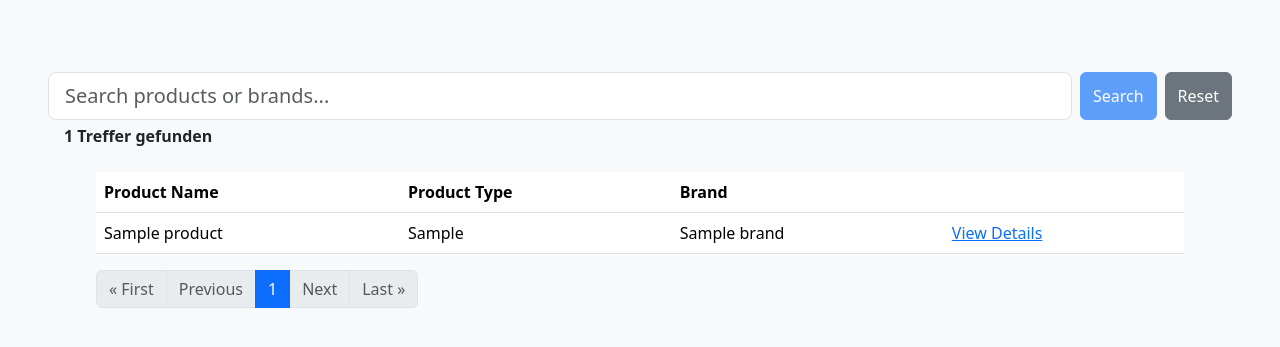
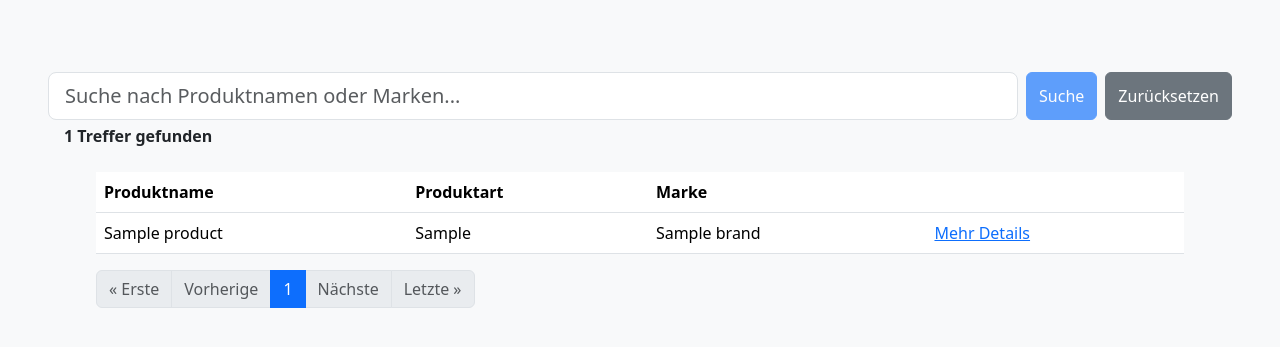
Before and after one commit to jojobeee/schrumpflation-app, a Django app: page / in a window 1280 px wide. Shown: the part 56-403 px from the top of the page. Run offline with Django 4.2, Linux system fonts and the light colour scheme; tables that the repository leaves empty hold one stand-in row (values such as "Sample post").

Commit message:
index deutsche begriffe

```diff
--- a/product/templates/product/index.html
+++ b/product/templates/product/index.html
@@ -2,9 +2,9 @@
 {% block body %}
 <form method="get" id="searchForm" class="me-5 ms-5 mt-5 pt-4">
   <div class="d-flex">
-    <input class="form-control form-control-lg me-2" type="text" id="searchField" name="search" value="{{ search_query }}" placeholder="Search products or brands...">
-    <button class="btn btn-primary me-2" type="submit" id="searchButton">Search</button>
-    <button type="button" class="btn btn-secondary" onclick="window.location.href=window.location.pathname;">Reset</button>
+    <input class="form-control form-control-lg me-2" type="text" id="searchField" name="search" value="{{ search_query }}" placeholder="Suche nach Produktnamen oder Marken...">
+    <button class="btn btn-primary me-2" type="submit" id="searchButton">Suche</button>
+    <button type="button" class="btn btn-secondary" onclick="window.location.href=window.location.pathname;">Zurücksetzen</button>
   </div>
 
   <p class="ms-3 mt-1"><strong>{{ products.paginator.count }} Treffer gefunden</strong></p>
@@ -14,7 +14,7 @@
     {% if search_query %}
     <div style="flex: 0 0 25%;">
       <select name="brand" class="form-select mt-2 w-100">
-          <option value="">All Brands</option>
+          <option value="">Alle Marken</option>
           {% for brand in brands %}
               <option value="{{ brand }}" {% if brand == selected_brand %}selected{% endif %}>{{ brand }}</option>
           {% endfor %}
@@ -23,7 +23,7 @@
 
     <div style="flex: 0 0 25%;">
       <select name="product_type" class="form-select mt-2 w-100">
-          <option value="">All Product Types</option>
+          <option value="">Alle Produktarten</option>
           {% for type in product_types %}
           <option value="{{ type }}" {% if type == selected_product_type %}selected{% endif %}>{{ type }}</option>
           {% endfor %}
@@ -40,9 +40,9 @@
   <table class="table">
     <thead>
       <tr>
-        <th>Product Name</th>
-        <th>Product Type</th>
-        <th>Brand</th>
+        <th>Produktname</th>
+        <th>Produktart</th>
+        <th>Marke</th>
         <th></th>
       </tr>
     </thead>
@@ -53,7 +53,7 @@
         <td>{{ product.product_type }}</td>
         <td>{{ product.brand.name }}</td>
         <td>
-          <a href="{% url 'product:product_detail' product.id %}">View Details</a>
+          <a href="{% url 'product:product_detail' product.id %}">Mehr Details</a>
         </td>
       </tr>
       {% endfor %}
@@ -64,19 +64,19 @@
     <ul class="pagination">
       <li class="page-item {% if not products.has_previous %}disabled{% endif %}">
         <a class="page-link" href="?page=1{% if request.GET.search %}&search={{ request.GET.search }}{% endif %}" aria-label="First" {% if not products.has_previous %}tabindex="-1" aria-disabled="true"{% endif %}>
-          <span aria-hidden="true">&laquo; First</span>
+          <span aria-hidden="true">&laquo; Erste</span>
         </a>
       </li>
 
       {% if products.has_previous %}
       <li class="page-item">
         <a class="page-link" href="?page={{ products.previous_page_number }}{% if request.GET.search %}&search={{ request.GET.search }}{% endif %}" aria-label="Previous">
-          <span aria-hidden="true">Previous</span>
+          <span aria-hidden="true">Vorherige</span>
         </a>
       </li>
       {% else %}
       <li class="page-item disabled">
-        <span class="page-link">Previous</span>
+        <span class="page-link">Vorherige</span>
       </li>
       {% endif %}
 
@@ -91,18 +91,18 @@
       {% if products.has_next %}
       <li class="page-item">
         <a class="page-link" href="?page={{ products.next_page_number }}{% if request.GET.search %}&search={{ request.GET.search }}{% endif %}" aria-label="Next">
-          <span aria-hidden="true">Next</span>
+          <span aria-hidden="true">Nächste</span>
         </a>
       </li>
       {% else %}
       <li class="page-item disabled">
-        <span class="page-link">Next</span>
+        <span class="page-link">Nächste</span>
       </li>
       {% endif %}
 
       <li class="page-item {% if not products.has_next %}disabled{% endif %}">
         <a class="page-link" href="?page={{ products.paginator.num_pages }}{% if request.GET.search %}&search={{ request.GET.search }}{% endif %}" aria-label="Last" {% if not products.has_next %}tabindex="-1" aria-disabled="true"{% endif %}>
-          <span aria-hidden="true">Last &raquo;</span>
+          <span aria-hidden="true">Letzte &raquo;</span>
         </a>
       </li>
     </ul>
```
